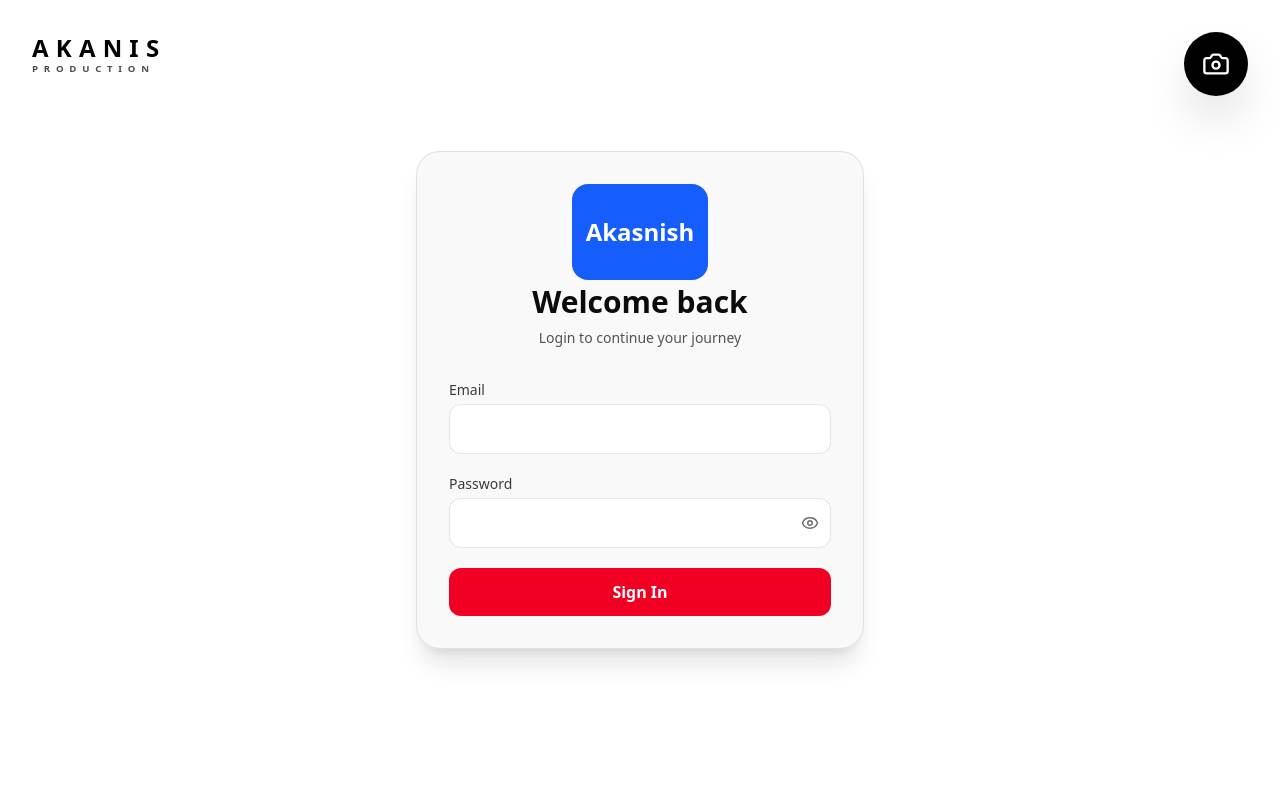
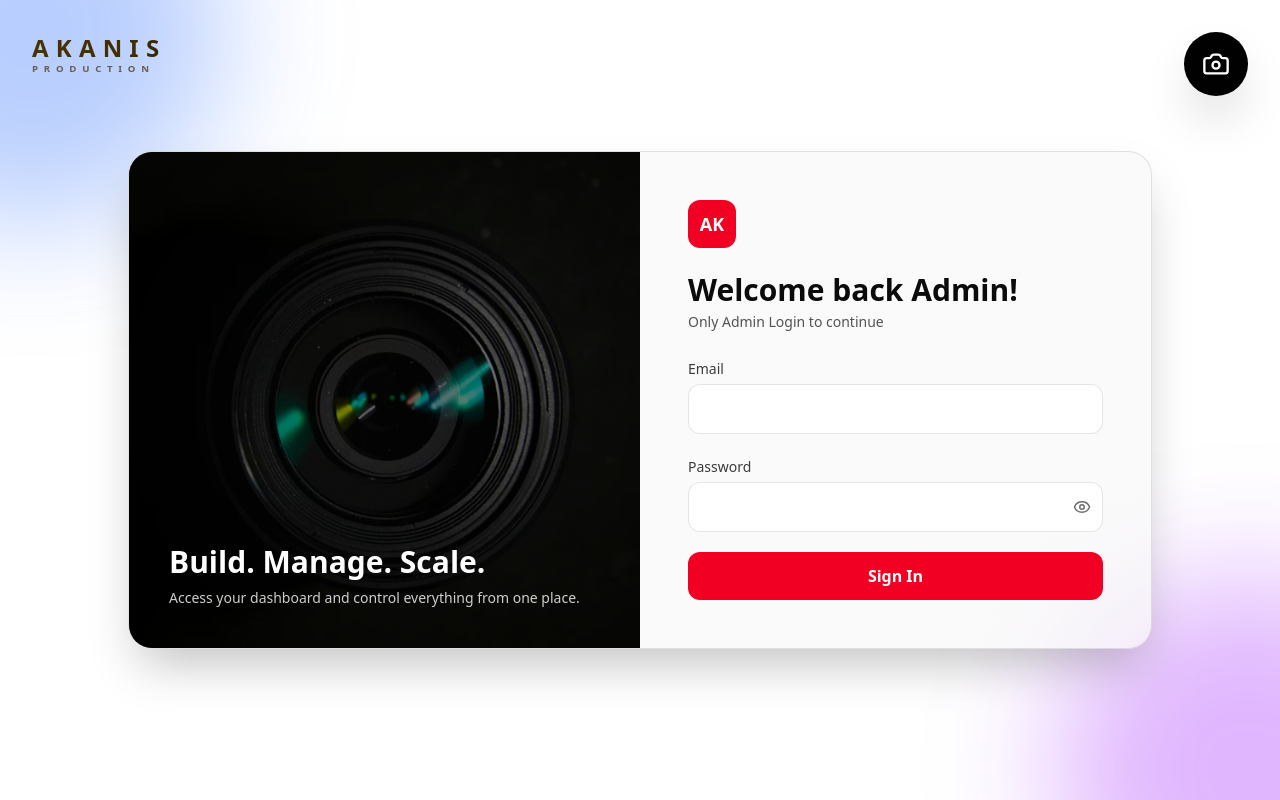
Before and after one commit to adarshtiwaridev/Akanis, a Next.js app: page /login in a window 1280 px wide. Shown: the top 800 px of the page. Built offline with nearby package versions, Linux system fonts and the light colour scheme.

Commit message:
login page improved

```diff
--- a/src/app/login/page.js
+++ b/src/app/login/page.js
@@ -4,6 +4,8 @@ import { useState } from "react";
 import { useRouter } from "next/navigation";
 import { Eye, EyeOff, Loader2 } from "lucide-react";
 import { toast } from "sonner";
+import Image from "next/image";
+
 export default function LoginPage() {
   const router = useRouter();
 
@@ -16,9 +18,8 @@ export default function LoginPage() {
   const [loading, setLoading] = useState(false);
   const [error, setError] = useState("");
 
-  const handleChange = (e) => {
+  const handleChange = (e) =>
     setFormData({ ...formData, [e.target.name]: e.target.value });
-  };
 
   const handleSubmit = async (e) => {
     e.preventDefault();
@@ -34,7 +35,8 @@ export default function LoginPage() {
 
       const data = await res.json();
       if (!res.ok) throw new Error(data.message || "Login failed");
-     toast.success("Login successful 🔥");
+
+      toast.success("Welcome back 🚀");
       router.push("/dashboard");
     } catch (err) {
       setError(err.message);
@@ -44,49 +46,60 @@ export default function LoginPage() {
   };
 
   return (
-    <div className="
-      min-h-screen flex items-center justify-center px-4
-      bg-background transition-colors duration-500
-    ">
-      <div className="
-        w-full max-w-md p-8
-        rounded-3xl
-        bg-card/80 backdrop-blur-xl
-        border border-border
-        shadow-xl
-      ">
+    <div className="relative min-h-screen flex items-center justify-center bg-background overflow-hidden">
+
+      {/* 🔮 Gradient Glow Background */}
+      <div className="absolute -top-40 -left-40 h-96 w-96 bg-blue-600/30 blur-3xl rounded-full" />
+      <div className="absolute -bottom-40 -right-40 h-96 w-96 bg-purple-600/30 blur-3xl rounded-full" />
+
+      {/* 🧊 Glass Card */}
+      <div className="relative hover:border-b-amber-400 z-10 grid w-full max-w-5xl grid-cols-1 md:grid-cols-2 rounded-3xl overflow-hidden border border-border bg-card/70 backdrop-blur-xl shadow-2xl">
+
+        {/* 🖼️ Left Image Section */}
+        <div className="relative hidden md:block">
+          <Image
+            src="/photos/image02.avif" // replace with your image
+            alt="Login Visual"
+            fill
+            className="object-cover"
+            priority
+          />
+          <div className="absolute inset-0 bg-black/50" />
+
+          <div className="absolute bottom-10 left-10 right-10 text-white">
+            <h2 className="text-3xl font-extrabold leading-tight">
+              Build. Manage. Scale.
+            </h2>
+            <p className="mt-2 text-sm text-white/80">
+              Access your dashboard and control everything from one place.
+            </p>
+          </div>
+        </div>
+
+        {/* 🔐 Right Login Form */}
+        <div className="p-8 sm:p-12">
           {/* Logo */}
-        <div className="text-center mb-8">
-          <div className="
-            mx-auto mb-1 h-24 w-34 rounded-2xl
-            bg-blue-600
-            flex items-center justify-center
-            text-white text-2xl font-black
-          ">
-            Akasnish
+          <div className="mb-6">
+            <div className="h-12 w-12 rounded-xl bg-accent text-white flex items-center justify-center font-black text-lg">
+              AK
+            </div>
           </div>
 
           <h1 className="text-3xl font-extrabold text-foreground">
-            Welcome back
+            Welcome back Admin!
           </h1>
+          <p className="mt-1 text-sm text-foreground/70">
+            Only Admin Login to continue
+          </p>
 
-          <p className="mt-2 text-sm text-foreground/70">
-            Login to continue your journey
-          </p>
-        </div>
-
-        {/* Error */}
           {error && (
-          <p className="mb-4 text-sm text-red-500 text-center">
-            {error}
-          </p>
+            <p className="mt-4 text-sm text-red-500">{error}</p>
           )}
 
-        {/* Form */}
-        <form onSubmit={handleSubmit} className="space-y-5">
+          <form onSubmit={handleSubmit} className="mt-6 space-y-5">
             {/* Email */}
             <div>
-            <label className="block mb-1 text-sm font-medium text-foreground/80">
+              <label className="text-sm font-medium text-foreground/80">
                 Email
               </label>
               <input
@@ -95,38 +108,23 @@ export default function LoginPage() {
                 required
                 value={formData.email}
                 onChange={handleChange}
-              className="
-                w-full rounded-xl px-4 py-3
-                bg-background
-                border border-border
-                text-foreground
-                focus:ring-2 focus:ring-accent
-                outline-none transition
-              "
+                className="mt-1 w-full rounded-xl px-4 py-3 bg-background border border-border focus:ring-2 focus:ring-accent outline-none transition"
               />
             </div>
 
             {/* Password */}
             <div>
-            <label className="block mb-1 text-sm font-medium text-foreground/80">
+              <label className="text-sm font-medium text-foreground/80">
                 Password
               </label>
-
-            <div className="relative">
+              <div className="relative mt-1">
                 <input
                   type={showPassword ? "text" : "password"}
                   name="password"
                   required
                   value={formData.password}
                   onChange={handleChange}
-                className="
-                  w-full rounded-xl px-4 py-3 pr-12
-                  bg-background
-                  border border-border
-                  text-foreground
-                  focus:ring-2 focus:ring-accent
-                  outline-none transition
-                "
+                  className="w-full rounded-xl px-4 py-3 pr-12 bg-background border border-border focus:ring-2 focus:ring-accent outline-none transition"
                 />
                 <button
                   type="button"
@@ -142,15 +140,7 @@ export default function LoginPage() {
             <button
               type="submit"
               disabled={loading}
-            className="
-              w-full rounded-xl py-3
-              bg-accent text-white
-              font-semibold
-              hover:opacity-90
-              disabled:opacity-60
-              flex items-center justify-center gap-2
-              transition
-            "
+              className="w-full rounded-xl py-3 bg-accent text-white font-semibold hover:opacity-90 transition flex items-center justify-center gap-2"
             >
               {loading && <Loader2 size={18} className="animate-spin" />}
               {loading ? "Signing in..." : "Sign In"}
@@ -158,5 +148,6 @@ export default function LoginPage() {
           </form>
         </div>
       </div>
+    </div>
   );
 }
```
Lines whose indentation alone changed are shown as unchanged.
